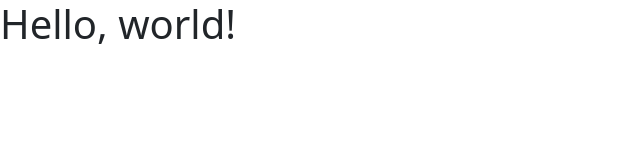
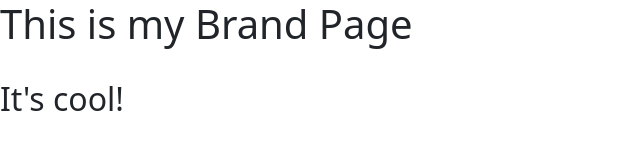
Before and after one commit to mrstevej/PersonalBrand, a plain HTML site: page index.htm in a window 1280 px wide. Shown: the whole page, without its empty margins (0-640 px from the left). Drawn offline with nearby package versions, Linux system fonts and the light colour scheme.

Commit message:
Update index.htm

```diff
--- a/index.htm
+++ b/index.htm
@@ -7,7 +7,9 @@
     <link href="https://cdn.jsdelivr.net/npm/bootstrap@5.3.6/dist/css/bootstrap.min.css" rel="stylesheet" integrity="sha384-4Q6Gf2aSP4eDXB8Miphtr37CMZZQ5oXLH2yaXMJ2w8e2ZtHTl7GptT4jmndRuHDT" crossorigin="anonymous">
   </head>
   <body>
-    <h1>Hello, world!</h1>
+    <h1>This is my Brand Page</h1>
+  </br>
+    <h2>It's cool!</h2>
     <script src="https://cdn.jsdelivr.net/npm/bootstrap@5.3.6/dist/js/bootstrap.bundle.min.js" integrity="sha384-j1CDi7MgGQ12Z7Qab0qlWQ/Qqz24Gc6BM0thvEMVjHnfYGF0rmFCozFSxQBxwHKO" crossorigin="anonymous"></script>
   </body>
 </html>
```
